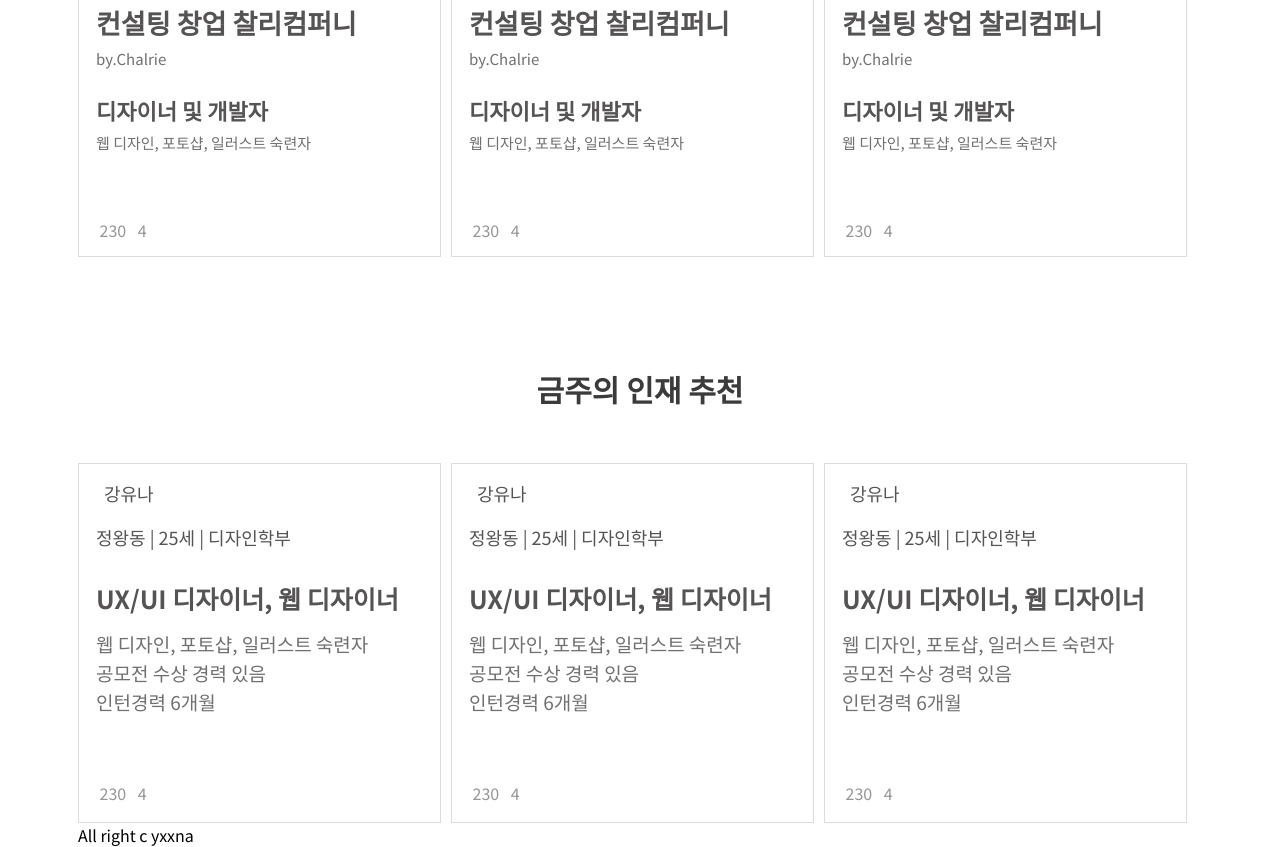
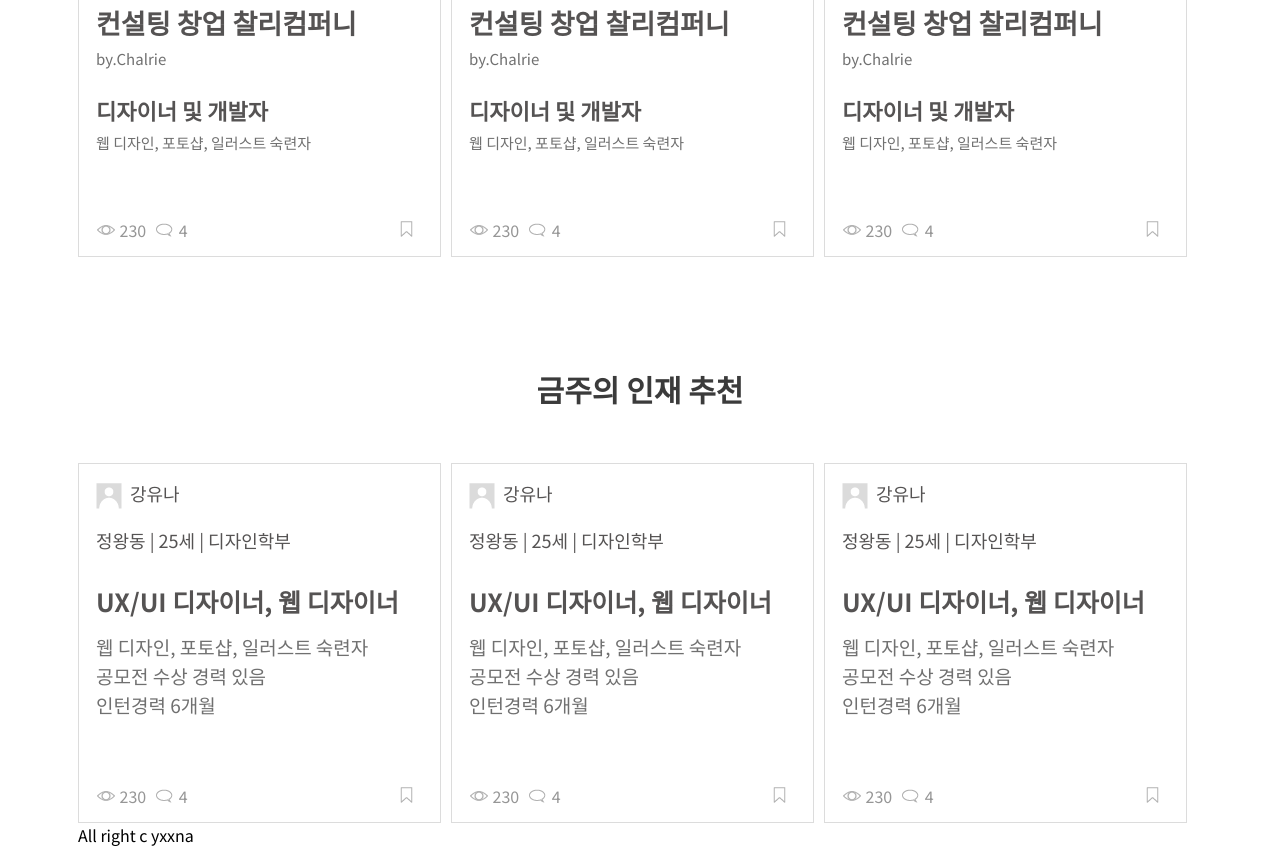
Before and after one commit to Kangyxxna/final, a plain HTML site: page index.html in a window 1280 px wide. Shown: the part 937-1784 px from the top of the page. Drawn offline with Linux system fonts and the light colour scheme; files whose address does not match are found by name.

Commit message:
Update index.html

```diff
--- a/index.html
+++ b/index.html
@@ -32,15 +32,15 @@
                 <div class="cont_team_card cont_box1">
                     <div class="img_card"></div>
                     <div class="text_area">
-                        <a href="./board/notice_mozip_sangse.html" class="txt_cont_area">
+                        <a href="notice_mozip_sangse.html" class="txt_cont_area">
                             <h2>컨설팅 창업 찰리컴퍼니</h2>
                             <p>by.Chalrie</p>
                             <h3>디자이너 및 개발자</h3>
                             <p>웹 디자인, 포토샵, 일러스트 숙련자</p>
                             <div class="cont_info">
-                                <div class="hit_number"><a href=""><img src="./images/hit_number.png" alt=""> 230</a></div>
-                                <div class="comment"><a href=""><img src="./images/comment_line.png" alt=""> 4</a></div>
-                                <div class="bookmark"><a href=""><img src="./images/bookmark.png" alt=""></a></div>
+                                <div class="hit_number"><a href=""><img src="hit_number.png" alt=""> 230</a></div>
+                                <div class="comment"><a href=""><img src="comment_line.png" alt=""> 4</a></div>
+                                <div class="bookmark"><a href=""><img src="bookmark.png" alt=""></a></div>
                             </div>
                         </a>
                     </div>
@@ -48,15 +48,15 @@
                 <div class="cont_team_card cont_box2">
                     <div class="img_card"></div>
                     <div class="text_area">
-                        <a href="./board/notice_mozip_sangse.html" class="txt_cont_area">
+                        <a href="notice_mozip_sangse.html" class="txt_cont_area">
                             <h2>컨설팅 창업 찰리컴퍼니</h2>
                             <p>by.Chalrie</p>
                             <h3>디자이너 및 개발자</h3>
                             <p>웹 디자인, 포토샵, 일러스트 숙련자</p>
                             <div class="cont_info">
-                                <div class="hit_number"><a href=""><img src="./images/hit_number.png" alt=""> 230</a></div>
-                                <div class="comment"><a href=""><img src="./images/comment_line.png" alt=""> 4</a></div>
-                                <div class="bookmark"><a href=""><img src="./images/bookmark.png" alt=""></a></div>
+                                <div class="hit_number"><a href=""><img src="hit_number.png" alt=""> 230</a></div>
+                                <div class="comment"><a href=""><img src="comment_line.png" alt=""> 4</a></div>
+                                <div class="bookmark"><a href=""><img src="bookmark.png" alt=""></a></div>
                             </div>
                         </a>
                     </div>
@@ -64,15 +64,15 @@
                 <div class="cont_team_card cont_box3">
                     <div class="img_card"></div>
                     <div class="text_area">
-                        <a href="./board/notice_mozip_sangse.html" class="txt_cont_area">
+                        <a href="notice_mozip_sangse.html" class="txt_cont_area">
                             <h2>컨설팅 창업 찰리컴퍼니</h2>
                             <p>by.Chalrie</p>
                             <h3>디자이너 및 개발자</h3>
                             <p>웹 디자인, 포토샵, 일러스트 숙련자</p>
                             <div class="cont_info">
-                                <div class="hit_number"><a href=""><img src="./images/hit_number.png" alt=""> 230</a></div>
-                                <div class="comment"><a href=""><img src="./images/comment_line.png" alt=""> 4</a></div>
-                                <div class="bookmark"><a href=""><img src="./images/bookmark.png" alt=""></a></div>
+                                <div class="hit_number"><a href=""><img src="hit_number.png" alt=""> 230</a></div>
+                                <div class="comment"><a href=""><img src="comment_line.png" alt=""> 4</a></div>
+                                <div class="bookmark"><a href=""><img src="bookmark.png" alt=""></a></div>
                             </div>
                         </a>
                     </div>
@@ -83,7 +83,7 @@
             <h4 class="cont_stu_subtit">금주의 인재 추천</h4>
                 <div class="cont_stu_card cont_box1">
                     <div class="stu_profile">
-                        <a href="./board/notice_search_sangse.html"><img src="./images/profile.png" alt="">강유나</a>
+                        <a href="notice_search_sangse.html"><img src="profile.png" alt="">강유나</a>
                     </div>
                             <div class="stu_prof_txt">정왕동 | 25세 | 디자인학부</div>
                             <h2>UX/UI 디자이너, 웹 디자이너</h2>
@@ -93,15 +93,15 @@
                                 <li>인턴경력 6개월</li>
                             </ul>
                             <div class="cont_info">
-                                <div class="hit_number"><a href=""><img src="./images/hit_number.png" alt=""> 230</a></div>
-                                <div class="comment"><a href=""><img src="./images/comment_line.png" alt=""> 4</a></div>
-                                <div class="bookmark"><a href=""><img src="./images/bookmark.png" alt=""></a></div>
+                                <div class="hit_number"><a href=""><img src="hit_number.png" alt=""> 230</a></div>
+                                <div class="comment"><a href=""><img src="comment_line.png" alt=""> 4</a></div>
+                                <div class="bookmark"><a href=""><img src="bookmark.png" alt=""></a></div>
                             </div>
                 </div>
 
                 <div class="cont_stu_card cont_box2">
                     <div class="stu_profile">
-                        <a href="./board/notice_search_sangse.html"><img src="./images/profile.png" alt="">강유나</a>
+                        <a href="notice_search_sangse.html"><img src="profile.png" alt="">강유나</a>
                     </div>
                             <div class="stu_prof_txt">정왕동 | 25세 | 디자인학부</div>
                             <h2>UX/UI 디자이너, 웹 디자이너</h2>
@@ -111,14 +111,14 @@
                                 <li>인턴경력 6개월</li>
                             </ul>
                             <div class="cont_info">
-                                <div class="hit_number"><a href=""><img src="./images/hit_number.png" alt=""> 230</a></div>
-                                <div class="comment"><a href=""><img src="./images/comment_line.png" alt=""> 4</a></div>
-                                <div class="bookmark"><a href=""><img src="./images/bookmark.png" alt=""></a></div>
+                                <div class="hit_number"><a href=""><img src="hit_number.png" alt=""> 230</a></div>
+                                <div class="comment"><a href=""><img src="comment_line.png" alt=""> 4</a></div>
+                                <div class="bookmark"><a href=""><img src="bookmark.png" alt=""></a></div>
                             </div>
                 </div>
                 <div class="cont_stu_card cont_box3">
                     <div class="stu_profile">
-                        <a href="./board/notice_search_sangse.html"><img src="./images/profile.png" alt="">강유나</a>
+                        <a href="notice_search_sangse.html"><img src="profile.png" alt="">강유나</a>
                     </div>
                             <div class="stu_prof_txt">정왕동 | 25세 | 디자인학부</div>
                             <h2>UX/UI 디자이너, 웹 디자이너</h2>
@@ -128,9 +128,9 @@
                                 <li>인턴경력 6개월</li>
                             </ul>
                             <div class="cont_info">
-                                <div class="hit_number"><a href=""><img src="./images/hit_number.png" alt=""> 230</a></div>
-                                <div class="comment"><a href=""><img src="./images/comment_line.png" alt=""> 4</a></div>
-                                <div class="bookmark"><a href=""><img src="./images/bookmark.png" alt=""></a></div>
+                                <div class="hit_number"><a href=""><img src="hit_number.png" alt=""> 230</a></div>
+                                <div class="comment"><a href=""><img src="comment_line.png" alt=""> 4</a></div>
+                                <div class="bookmark"><a href=""><img src="bookmark.png" alt=""></a></div>
                             </div>
                 </div>
         </div>
```
